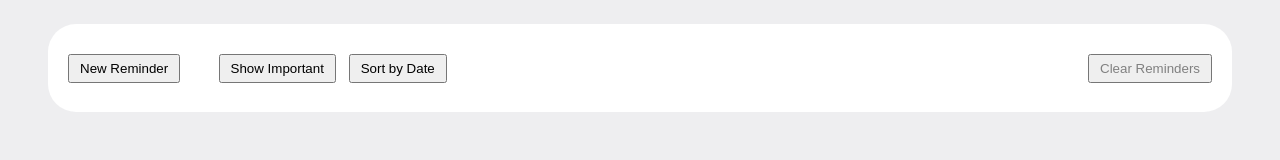
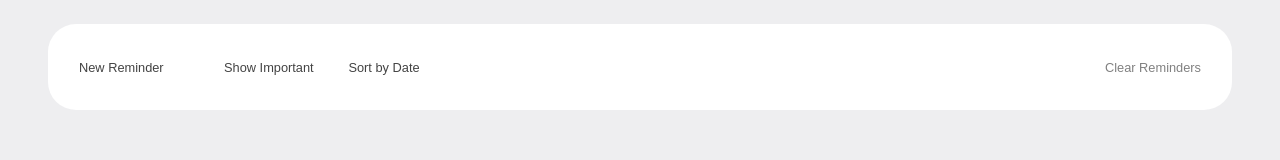
Before and after one commit to Mercury3141/CAS-FEE-Projekt-1, a website: page index.html in a window 1280 px wide. Drawn offline with nearby package versions, Linux system fonts and the light colour scheme.

Commit message:
Removed button outlines.

```diff
--- a/assets/main.css
+++ b/assets/main.css
@@ -29,10 +29,6 @@ html {
     background-color: var(--background-color);
 }
 
-input[type="checkbox"] {
-    position: relative;
-    bottom: 0.1em;
-}
 
 .flex-container {
     display: flex;
@@ -75,7 +71,7 @@ input[type="checkbox"] {
     align-items: flex-start;
     overflow: hidden;
     width: 100%;
-    max-height: 48px;
+    max-height: 46px;
     margin: 8px 8px;
     padding: 20px 20px 20px;
     border-radius: var(--border-radius);
@@ -138,8 +134,8 @@ input[type="checkbox"] {
 }
 
 .text-font {
-    font-family: "Comfortaa", sans-serif;
-    font-optical-sizing: auto;
+    /*font-family: "Comfortaa", sans-serif;*/
+    /*font-optical-sizing: auto;*/
     font-style: normal;
     writing-mode: horizontal-tb;
     margin-block-start: auto;
@@ -277,3 +273,14 @@ button[data-action="create-reminder"], .toolbar button {
 .blue-text {
     color: rgb(0, 122, 240);
 }
+
+button {
+    background-color: var(--background-color-bubble);
+    border: 1px solid var(--background-color-bubble); /* Optional: Add a border */
+    /*padding: 5px 10px; !* Optional: Add some padding *!*/
+    border-radius: 4px; /* Optional: Add border radius */
+    cursor: pointer; /* Optional: Change cursor to pointer */
+    color: var(--text-color);
+    font-size: 0.8em;
+    font-weight: 300;
+}
```
